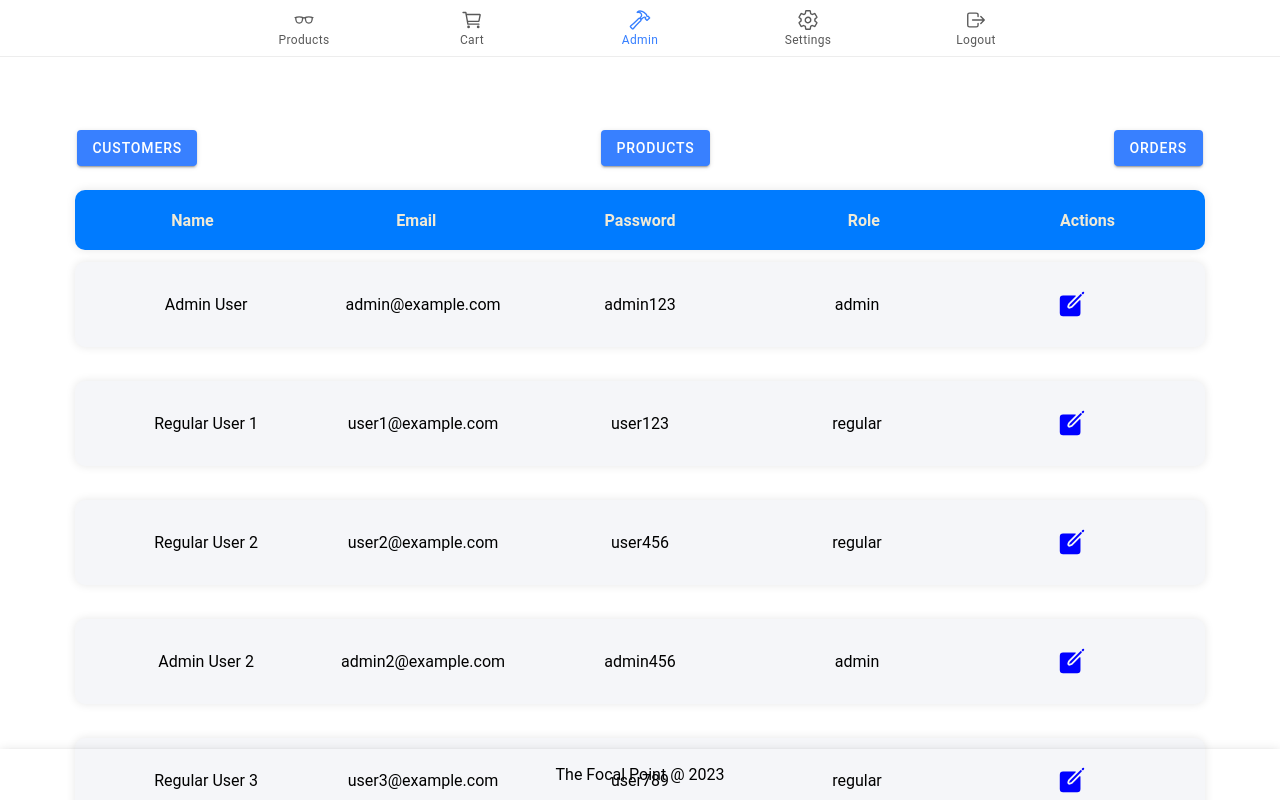
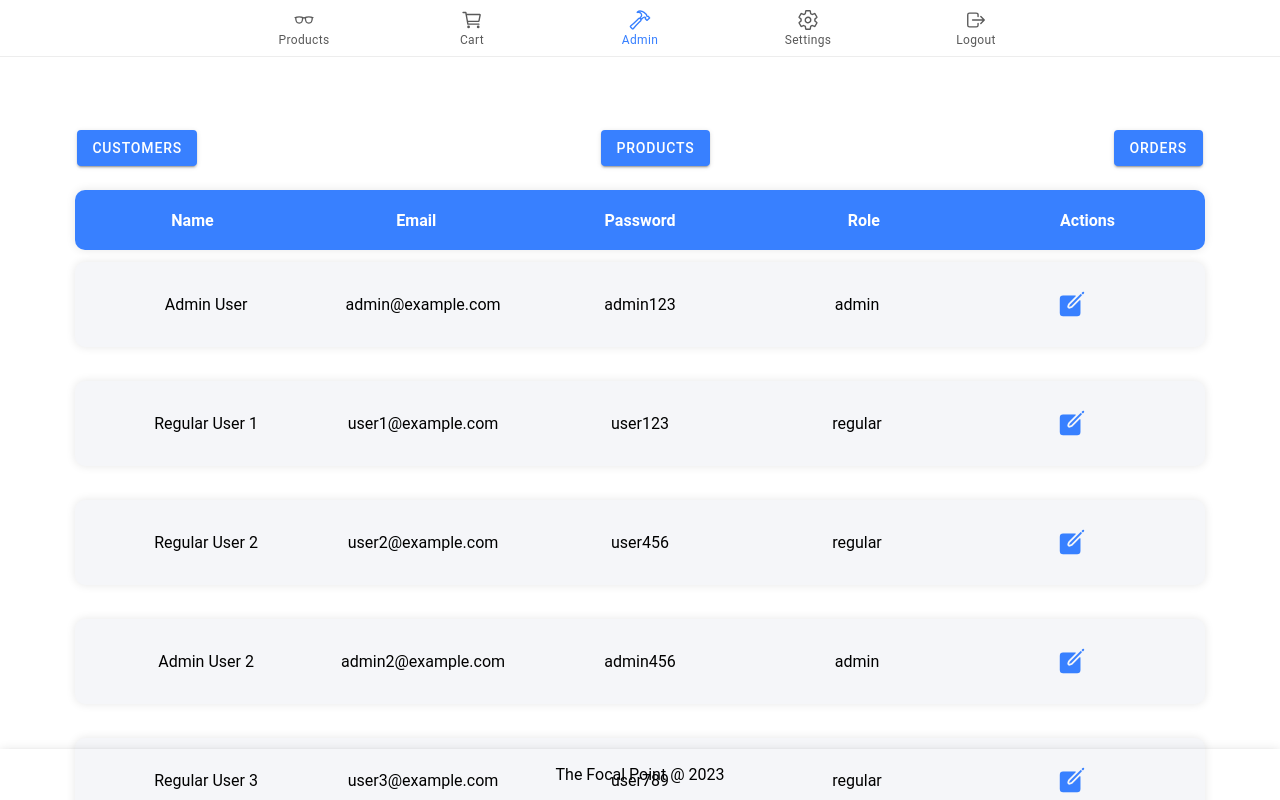
Before and after one commit to The-Focal-Point-UWI-NCB-2023/SWEN-Cycle8-9_IonicFlask, a React (Vite) app: page /admin in a window 1280 px wide. Built offline with nearby package versions, Linux system fonts and the light colour scheme.

Commit message:
Color-Variables

```diff
--- a/src/pages/Admin/Admin.module.scss
+++ b/src/pages/Admin/Admin.module.scss
@@ -10,8 +10,8 @@
 }
 
 .button {
-  background-color: #007bff;
-  color: white;
+  background-color: var(--ion-color-primary);
+  color: var(--ion-color-secondary-contrast);
   border-radius: 10px;
 }
 
@@ -20,8 +20,8 @@
   margin-bottom: 1%;
   margin-top: 1%;
   box-shadow: 0px 0px 10px rgba(0, 0, 0, 0.1);
-  background-color: #007bff;
-  color: #F0EAD6;
+  background-color: var(--ion-color-primary);
+  color: var(--ion-color-secondary-contrast);
   border-radius: 10px;
 
 }
@@ -55,7 +55,7 @@
   height: 30px;
   width: 30px;
   padding-right: 2%;
-  color: #28a745;
+  color: var(--ion-color-success);
   cursor: pointer;
 }
 
@@ -63,7 +63,7 @@
   height: 30px;
   width: 30px;
   padding-right: 2%;
-  color: blue;
+  color: var(--ion-color-primary);
   cursor: pointer;
 }
 
@@ -71,11 +71,11 @@
   height: 30px;
   width: 30px;
   padding-right: 2%;
-  color:  red;
+  color:  var(--ion-color-danger);
   cursor: pointer;
 }
 
 .prodAdd{
-  background-color:#28a745;
+  background-color:var(--ion-color-success);
   width: 100%;
 }
--- a/src/pages/Cart/Cart.module.scss
+++ b/src/pages/Cart/Cart.module.scss
@@ -22,7 +22,7 @@
     height: 30px;
     width: 30px;
     padding-right: 2%;
-    color:  red;
+    color:  var(--ion-color-danger);;
     cursor: pointer;
   }
 
```
